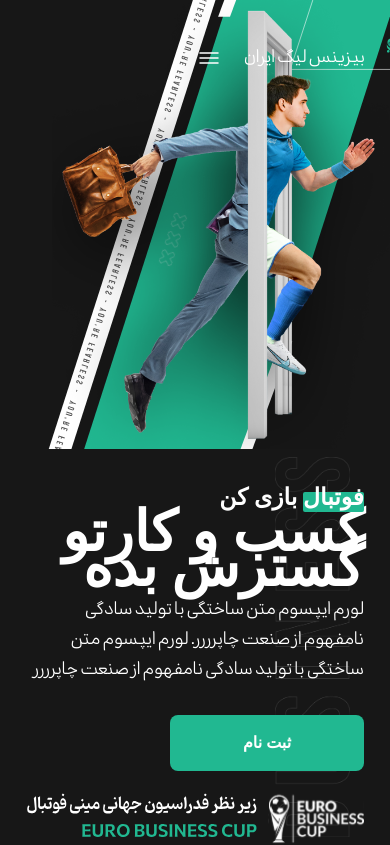
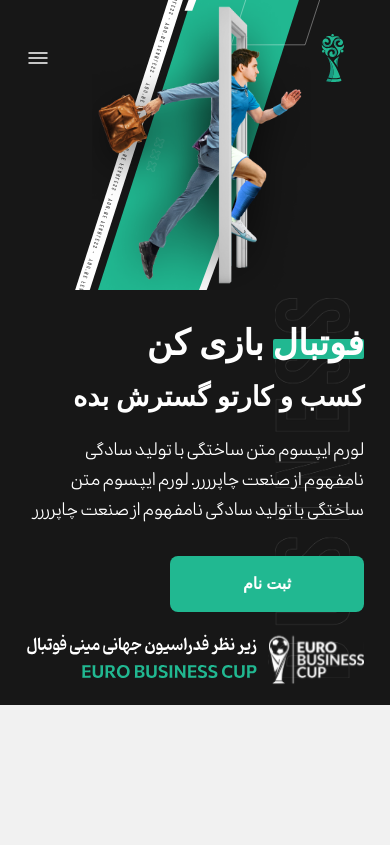
Before and after one commit to AceTech1402/IranBusinessCup, a React (Vite) app: page / in a window 390 px wide. Shown: the top 845 px of the page. Built offline with nearby package versions, Linux system fonts and the light colour scheme; a web font is replaced by a local one.

Commit message:
half work

```diff
--- a/src/components/header/header.module.css
+++ b/src/components/header/header.module.css
@@ -52,11 +52,18 @@
     leading-[6vw]
     lg:text-[6vw]
     lg:leading-[9vw]
+    sm:text-[9vw]
+    sm:leading-[12vw]
 }
 
 .text_wrapper .title h1 p {
   @apply
-  text-[56px]
+  text-[3vw]
+  leading-[5.5vw]
+  lg:text-[5vw]
+  lg:leading-[10vw]
+  sm:text-[7vw]
+  sm:leading-[15vw]
   font-semibold
 }
 
@@ -96,6 +103,8 @@
     relative
     z-[1]
    lg:max-w-[352px]
+   lg:mr-[10vw]
+   md:w-[56vw]
    xs:-right-[26px]
 }
 
@@ -115,6 +124,7 @@
     xl:-right-[30vw]
     lg:w-[376px]
     lg:right-auto
+    md:w-[70vw]
 }
 
 .header_wrapper .header .heroMan img {
--- a/src/components/navbar/navbar.module.css
+++ b/src/components/navbar/navbar.module.css
@@ -17,7 +17,7 @@
 }
 
 .button_open_menu {
-  @apply w-[24px] h-[24px] hidden items-center justify-center ml-auto cursor-pointer md:flex md:relative md:z-10
+  @apply w-[24px] h-[24px] hidden items-center justify-center cursor-pointer md:flex md:relative md:z-10
 }
 
 .button_open_menu img {
@@ -25,7 +25,7 @@
 }
 
 .navbar {
-  @apply flex items-center gap-20 w-full max-w-[1598px]
+  @apply flex items-center gap-20 w-full max-w-[1598px] md:justify-between
 }
 
 .navbar ul {
@@ -61,7 +61,10 @@
   white-space: nowrap;
   @apply flex items-center justify-center text-white gap-2 sm:w-[63px]
 }
-
+.navbar .logo p {
+  @apply
+  lg:hidden
+}
 .navbar .logo img {
   @apply min-w-[48px] w-[48px] h-[48px] object-contain
 }
--- a/src/components/reward-part/rewardPart.module.css
+++ b/src/components/reward-part/rewardPart.module.css
@@ -1,5 +1,5 @@
 .rewardPart {
-  @apply flex gap-8 w-full items-center justify-between bg-neutral-900 overflow-hidden px-[80px] lg:flex-col-reverse lg:items-center lg:pb-[20px] xxl:flex xl:flex lg:flex sm:px-[10px] lg:mb-[490px]
+  @apply flex gap-8 w-full items-center justify-between bg-neutral-900 overflow-hidden px-[80px] lg:flex-col-reverse lg:items-center lg:pb-[20px] xxl:flex xl:flex lg:flex sm:px-[10px]
 }
 
 .left {
--- a/src/components/services/services.module.css
+++ b/src/components/services/services.module.css
@@ -16,7 +16,7 @@
   relative
   flex
   gap-5
-  mb-[146px];
+  lg:mb-[490px];
 }
 
 .right {
```
